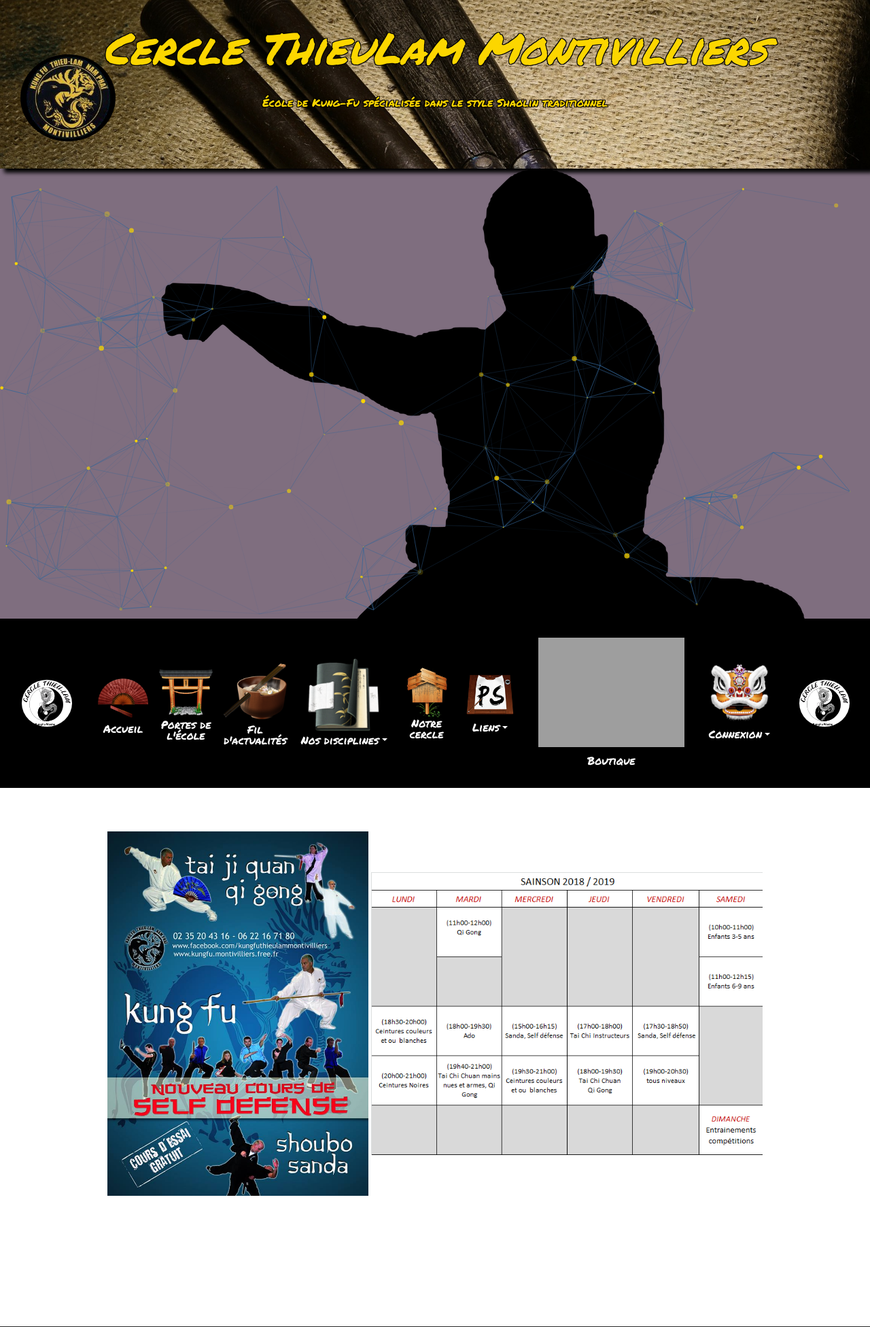
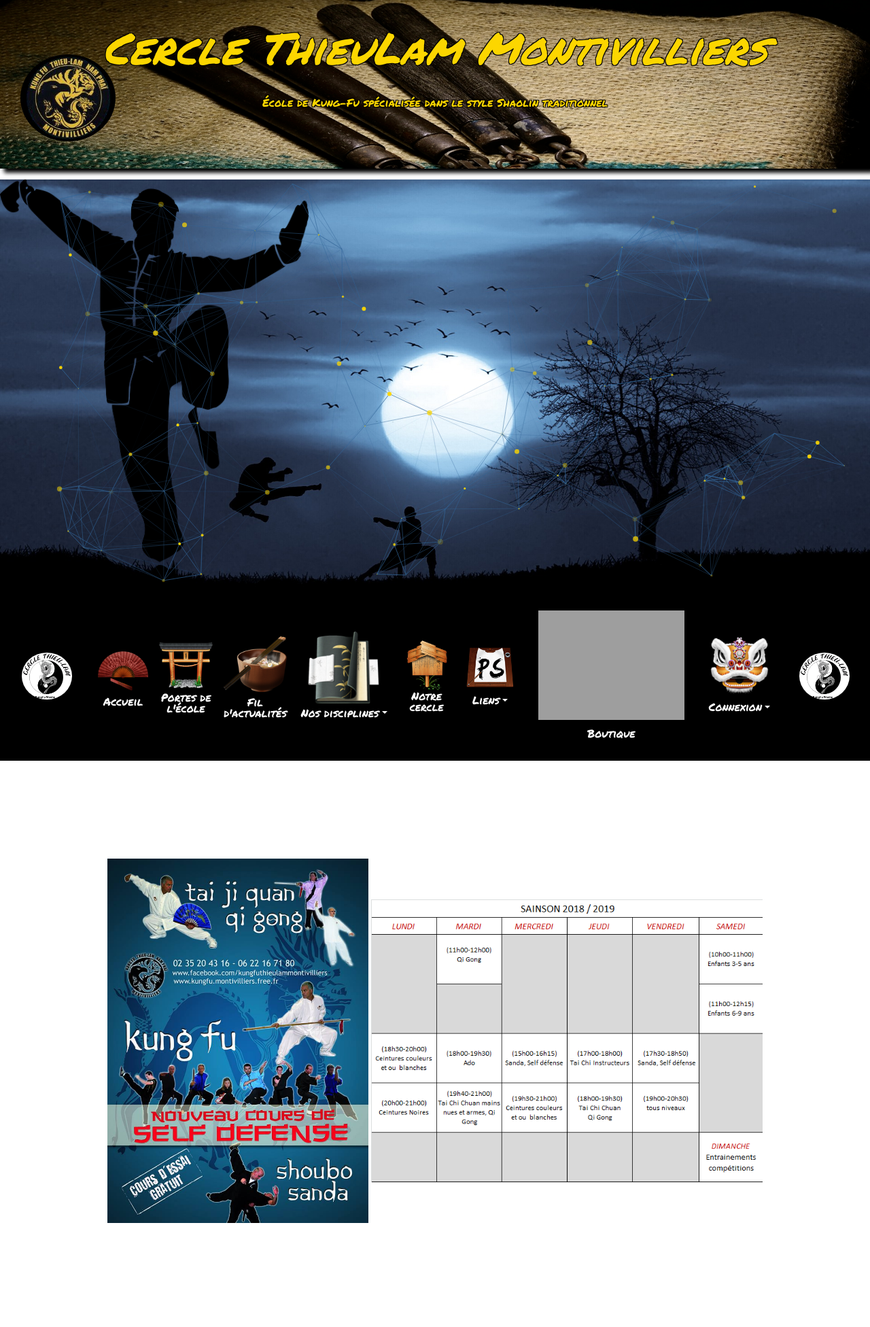
Before and after one commit to ShaolinSpirit76/KFTM1, a PHP site: page / in a window 1280 px wide. Shown: the top 1952 px of the page at 68% size. Run offline with PHP 8.4, Linux system fonts and the light colour scheme; some libraries are stand-ins or nearby versions; some web fonts are replaced; grey boxes are pictures that could not be loaded.

Commit message:
navbar ok / changement header / regex ok / formulaire d'inscription à compléter

```diff
--- a/controller/regex.php
+++ b/controller/regex.php
@@ -1,12 +1,14 @@
 <?php
+
+// Pour permettre la regex sur des champs non requis, il faut ajouter "ou saisie vide" : (^$)
 
 $regexName = " /^[a-zA-ZéèÉÈôîêûÛÊÔÎùÙïöëüËÏÖÜç']{2,17}[- ]?[a-zA-ZéèÉÈôîêûÛÊÔÎùÙïöëüËÏÖÜç]{0,17}$/ ";
 
-$regexDate = " /^(?:(?:31(\/|-|\.)(?:0?[13578]|1[02]))\g1|(?:(?:29|30)(\/|-|\.)(?:0?[13-9]|1[0-2])\g2))(?:(?:1[6-9]|[2-9]\d)?\d{2})$|^(?:29(\/|-|\.)0?2\g3(?:(?:(?:1[6-9]|[2-9]\d)?(?:0[48]|[2468][048]|[13579][26])|(?:(?:16|[2468][048]|[3579][26])00))))$|^(?:0?[1-9]|1\d|2[0-8])(\/|-|\.)(?:(?:0?[1-9])|(?:1[0-2]))\g4(?:(?:1[6-9]|[2-9]\d)?\d{2})$/ ";
+$regexDate = " /^(?:(?:31(\/|-|\.)(?:0?[13578]|1[02]))\g1|(?:(?:29|30)(\/|-|\.)(?:0?[13-9]|1[0-2])\g2))(?:(?:1[6-9]|[2-9]\d)?\d{2})$|^(?:29(\/|-|\.)0?2\g3(?:(?:(?:1[6-9]|[2-9]\d)?(?:0[48]|[2468][048]|[13579][26])|(?:(?:16|[2468][048]|[3579][26])00))))$|^(?:0?[1-9]|1\d|2[0-8])(\/|-|\.)(?:(?:0?[1-9])|(?:1[0-2]))\g4(?:(?:1[6-9]|[2-9]\d)?\d{2})|(^$)$/ ";
 
 $regexMail = " /^[^\W][a-zA-Z0-9_]+(\.[a-zA-Z0-9_]+)*\@[a-zA-Z0-9_]+(\.[a-zA-Z0-9_]+)*\.[a-zA-Z]{2,4}$/ ";
 
-$regexPhone = " /^[+][3]{2}[1-9]([-. ]?)(([0-9]{2})\g1([0-9]{2}))(\g1([0-9]{2})){2}|[0][1-9]([-. ]?)(([0-9]{2})\g7([0-9]{2}))(\g7([0-9]{2})){2}$/ ";
+$regexPhone = " /^[+][3]{2}[1-9]([-. ]?)(([0-9]{2})\g1([0-9]{2}))(\g1([0-9]{2})){2}|[0][1-9]([-. ]?)(([0-9]{2})\g7([0-9]{2}))(\g7([0-9]{2})){2}|(^$)$/ ";
 
 $regexLogin = " /^[a-zA-ZéèÉÈôîêûÛÊÔÎùÙïöëüËÏÖÜç0-9œ&~#{([|_\^@)°+=}*µ%!§.;,?<>]{2,15}[- ']?[a-zA-ZéèÉÈôîêûÛÊÔÎùÙïöëüËÏÖÜç0-9œ&~#{([|_\^@)°+=}*µ%!§.;,?<>]{0,15}$/ ";
 
--- a/public/header.css
+++ b/public/header.css
@@ -5,8 +5,8 @@
   padding-bottom: 0.5rem;
   height: auto;
   color: #fcd600;
-  background-color: #7f6e7f;
-  background-image: url(images/lanchaku-269343_1920.jpg);
+  background-color: #e4ee5f;
+  background-image: url(images/lanchaku-269343_1920.png);
   background-size: cover;
   background-position: center;
   font-family: 'Permanent Marker', cursive;
@@ -46,11 +46,16 @@
   left: 0;
   right: 0;
   bottom: 0;
-  background-image: url(images/silhouette-3592355_1280.png);
-  background-size: cover;
-  background-color: #7f6e7f;
-  padding-top: 1rem;
+  background-image:  url(images/silhouette-3577338_1280.png), url(images/action-3598629_1920.jpg);
+  background-position: left, center;
+  padding-left: 5rem;
+  padding-bottom: 0rem;
+  background-size: contain, cover;
+  background-repeat: no-repeat;
+  margin-top: 1rem;
 }
+
+
 
 /* Navbar principale */
 #menu {
@@ -59,6 +64,16 @@
   height: auto !important;
   width: 100% !important;
   font-family: 'Permanent Marker', cursive;
+  z-index:2;
+}
+
+/* CSS navbarMin */
+
+#navbarMin {
+  margin-top: -5rem;
+  background-color: rgba(0, 0, 0, 0.85);
+  font-family: 'Permanent Marker', cursive;
+  z-index:1;
 }
 
 .yellow-hover:hover {
--- a/public/style.css
+++ b/public/style.css
@@ -1,13 +1,17 @@
 /* CSS de la page d'accueil */
 body {
   /* Code pour que l'image reste fixe et responsive */
-  margin: 0;
+  margin-top: 0;
   padding: 0;
   /* background-color: #f5f5f5; */
   -webkit-background-size: cover;
   /* pour anciens Chrome et Safari */
   background-size: cover;
   /* version standardisée */
+}
+
+#home, #body {
+margin-top: 10rem;
 }
 
 .img-fluid {
@@ -70,6 +74,9 @@
   visibility: visible;
 }
 
+
+
+
 /* CSS formulaire d'inscription */
 
 .card {
--- a/view/home.php
+++ b/view/home.php
@@ -21,7 +21,7 @@
 
 <!-- Début navbar -->
 
-<nav id="menu" class="navbar navbar-expand-lg sticky-top">
+<nav id="menu" class="navbar navbar-expand-lg">
       <a class="navbar-brand" href="#"></a>
       <button id="navButton" class="navbar-toggler mx-auto" type="button" data-toggle="collapse" data-target="#navbarSupportedContent" aria-controls="navbarSupportedContent" aria-expanded="false" aria-label="Toggle navigation">
         <span id="textNavButton">Cliquez pour voir le menu</span>
@@ -110,6 +110,99 @@
     <!-- Fin navbar -->
 
 
+
+
+
+ <!-- Début navbar minimisée  -->
+<nav id="navbarMin" class="navbar navbar-expand-lg sticky-top">
+      <a class="navbar-brand" href="#"></a>
+      <button id="navButton" class="navbar-toggler mx-auto" type="button" data-toggle="collapse" data-target="#navbarSupportedContent" aria-controls="navbarSupportedContent" aria-expanded="false" aria-label="Toggle navigation">
+        <span id="textNavButton">Cliquez pour voir le menu</span>
+      </button>
+
+
+
+      <div class="row w-100">
+        <div class="collapse navbar-collapse" id="navbarSupportedContent">
+          <div class="col-1">
+            <ul class="navbar-nav mx-auto">
+              <li class="nav-item">
+                <img src="../public/images/756974331.gif" class="img-fluid rounded-circle" alt="logo YinYang ThieuLam" width="70%" height="70%" />
+              </li>
+            </ul>
+          </div>
+          <div class="col-10">
+            <ul class="justify-content-center align-items-center navbar-nav mx-auto">
+              <li class="nav-item">
+                <div class="home">
+                  <a class="clickTop nav-link" href="index.php">Accueil</a>
+                </div>
+              </li>
+              <li class="nav-item">
+                <div class="schoolDoors">
+                  <a class="clickTop nav-link" href="view/schoolDoors.php">Portes de l'école</a>
+                </div>
+              </li>
+              <li class="nav-item dropdown">
+                <div class="news">
+                  <a class="clickTop nav-link" href="view/news.php">Fil d'actualités</a>
+                </div>
+              </li>
+              <li class="nav-item">
+                <div class="kungfu dropdown">
+                <a style="color:white;" class="btn dropdown-toggle" href="#" role="button" id="dropdownMenuLink" data-toggle="dropdown" aria-haspopup="true" aria-expanded="false"><span class="yellow-hover">Nos disciplines</span></a>
+  <div class="dropdown-menu" aria-labelledby="dropdownMenuLink">
+    <a class="dropdown-item" href="view/kungfu.php">Kung Fu</a>
+    <a class="dropdown-item" href="view/taichi.php">Taïchi Chuan</a>
+    <a class="dropdown-item" href="view/sanda.php">Sanda & Shoubo</a>
+  </div>
+              </li>
+              <li class="nav-item">
+                <div class="ourCircle">
+                  <a class="clickTop nav-link" href="view/ourCircle.php">Notre cercle</a>
+                </div>
+              </li>
+              <li class="nav-item">
+                <div class="links dropdown">
+                <a style="color:white;" class="btn dropdown-toggle" href="#" role="button" id="dropdownMenuLink" data-toggle="dropdown" aria-haspopup="true" aria-expanded="false"><span class="yellow-hover">Liens</span></a>
+  <div class="dropdown-menu" aria-labelledby="dropdownMenuLink">
+    <a class="dropdown-item" href="view/pictures.php">Photos</a>
+    <a class="dropdown-item" href="view/video.php">Vidéos</a>
+    <a class="dropdown-item" href="view/otherSchools.php">Autres écoles</a>
+    <a class="dropdown-item" href="view/contact.php">Contact</a>
+  </div>
+             </li>
+              <li class="nav-item">
+                <div class="shop">
+                  <a class="clickTop nav-link" href="view/shop.php">Boutique</a>
+                </div>
+              </li>
+              <li class="nav-item">
+                <div class="shop dropdown">
+                  <a style="color:white;" class="btn dropdown-toggle" href="#" role="button" id="dropdownMenuLink" data-toggle="dropdown" aria-haspopup="true" aria-expanded="false"><span class="yellow-hover">Connexion</span></a>
+  <div class="dropdown-menu" aria-labelledby="dropdownMenuLink">
+    <a class="dropdown-item" href="view/inscriptionForm.php">Connexion / inscription</a>
+    <a class="dropdown-item" href="">Déconnexion</a>
+    <a class="dropdown-item" href="view/myAccount.php">Mon compte</a>
+    <a class="dropdown-item" href="view/checkCalendar.php">Gérer le calendrier</a>
+  </div>
+             </li>
+             </ul>
+          </div>
+          <div class="col-1">
+            <ul class="navbar-nav mx-auto">
+              <li class="nav-item text-center">
+                <img src="../public/images/756974331.gif" class="img-fluid rounded-circle" alt="logo YinYang ThieuLam" width="70%" height="70%" />
+              </li>
+            </ul>
+          </div>
+        </div>
+      </div>
+    </nav>
+
+     <!-- Fin navbar minimisée -->
+
+
   <div id="home">
 
     <div class="mx-auto text-center">
--- a/view/inscriptionForm.php
+++ b/view/inscriptionForm.php
@@ -1,6 +1,8 @@
 <?php
 include 'head.php';
 include 'navbar.php';
+include '../controller/regex.php';
+include '../controller/inscription.php';
 ?>
 
 <!-- Début formulaire d'inscription -->
@@ -8,7 +10,7 @@
 <h1 id="legend1" class="text-center"><br />Inscription</h1>
 <p class="text-center"><small>* champs obligatoires</small></p>
 
-             <form method="post" action="index.php" id="inscriptionForm" name="inscriptionForm">
+             <form method="post" action="inscriptionForm.php" id="inscriptionForm" name="inscriptionForm">
                <div class="card mx-auto" id="connection" style="width: 30rem;">
   <div class="card-body">
       <fieldset>
```
Also changed, not shown: controller/inscription.php (+0 -7 lines), navbar1.html (deleted, +0 -20 lines), public/script.js (+0 -12 lines), view/footer.php (+10 -6 lines), view/navbar.php (+9 -11 lines), public/images/lanchaku-269343_1920.png (added), public/midnight.jquery.min.js (added), view/head.php (line endings or trailing spaces), 1 other file.
